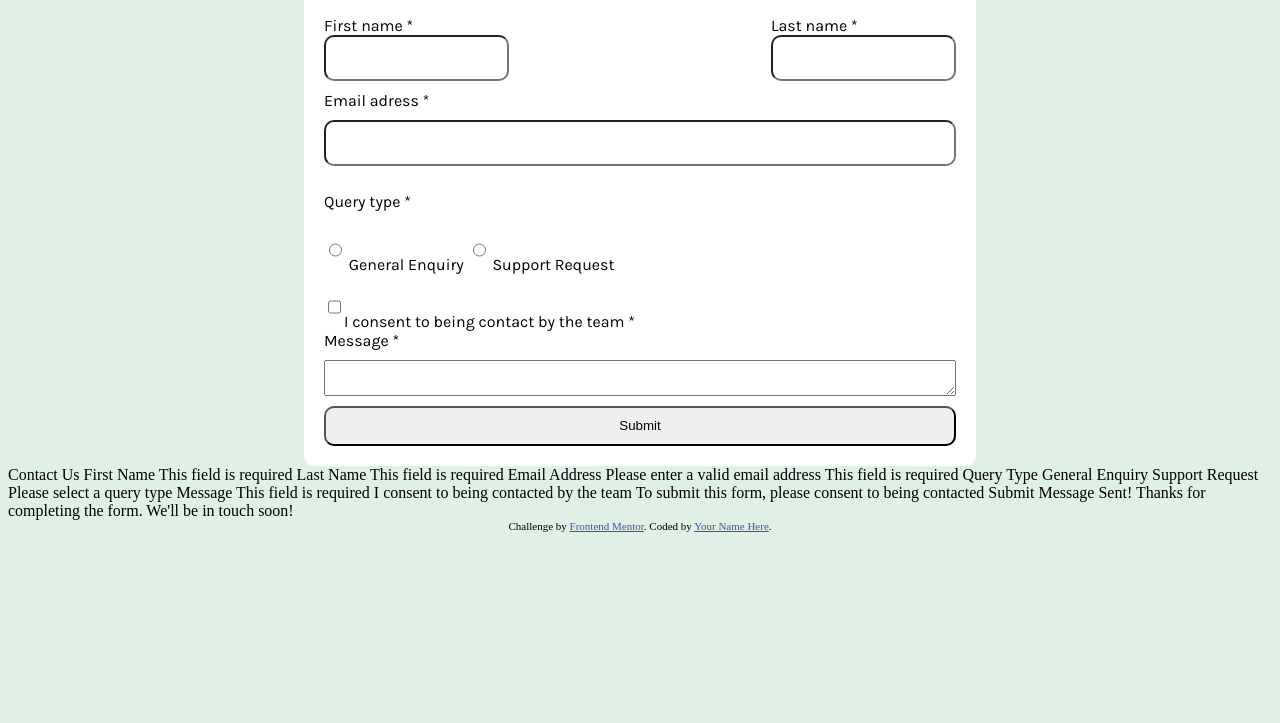
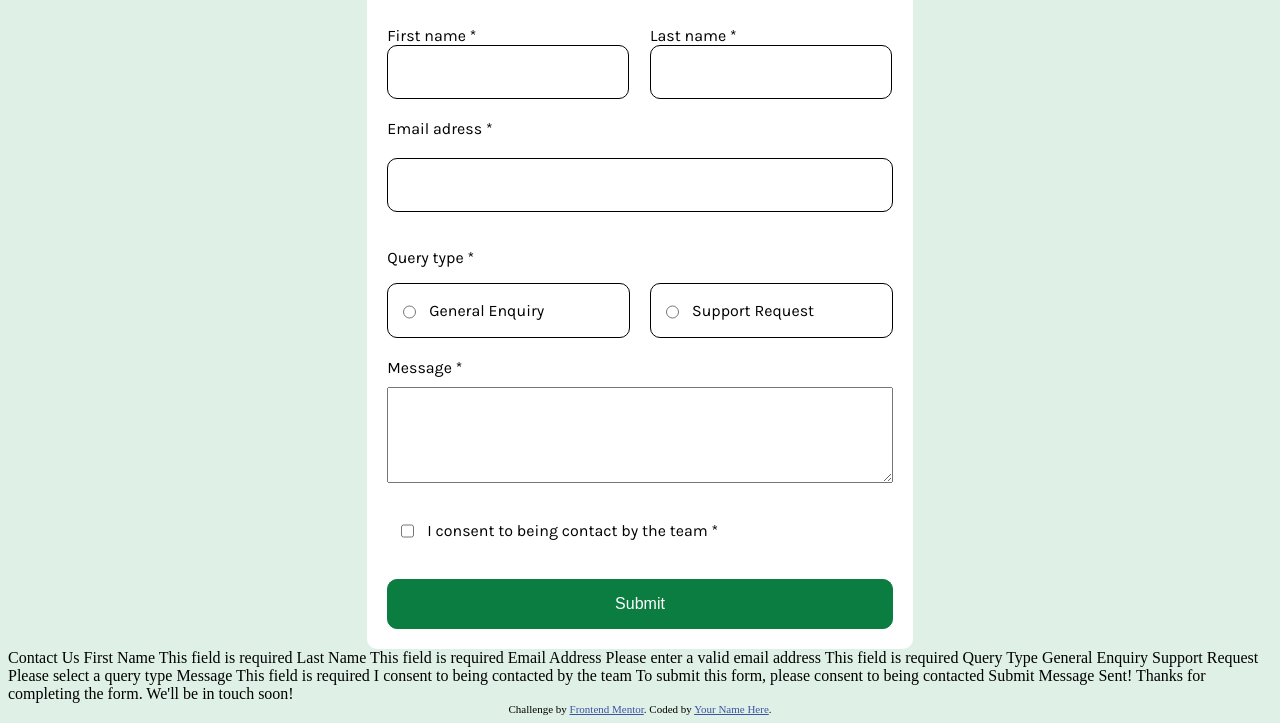
Before and after one commit to AloisKGBA/frontend-mentor_firs_responsive_form_solution, a plain HTML site: page index.html in a window 1280 px wide. Shown: the part 102-825 px from the top of the page. Before the commit the page ends 800 px from the top, so only its background shows below. Drawn offline with Linux system fonts and the light colour scheme.

Commit message:
finalision de la mise en forme v1

```diff
--- a/index.html
+++ b/index.html
@@ -23,7 +23,7 @@
     </h1>
     <div class="nomprenom">
       <div class="prenom">
-        <label for="prenom">First name *</label><br>
+        <label for="prenom"> First name *</label>
         <input type="text" name="First_name" id="prenom" required>
       </div>
       <div class="nom">
@@ -33,19 +33,34 @@
     </div>
     <label for="email">Email adress *</label>
     <input type="email" name="email" id="email" required>
-    <div>
+    <div class="choix">
       <p> Query type *</p>
+      <div class="controle">
+
+        <div class="select">
+
           <input type="radio" name="choix" value="general_enquiry" id="general_enquiry" required>
           <label for="general_enquiry">General Enquiry</label>
+        </div>
+        <div class="select">
+
           <input type="radio" name="choix" value="support_request" id="support_request" required>
           <label for="support_request">Support Request</label>
         </div>
-    <div>
-      <input type="checkbox" name="consent" id="consent" required><label for="consent">I consent to being contact by the team *</label><br>
-      <label for="message">Message *</label><br>
       </div>
+    </div>
+    <div class="cont_mess">
+
+      <label for="message">Message *</label>
       <textarea name="message" id="message" required></textarea>
+    </div>
+    <div class="checkbox_cont">
+      <input type="checkbox" name="consent" id="consent" required>
+      <label for="consent">I consent to being contact by the team *</label><br>
+    </div>
+    <div class="bouton">
       <input type="button" value="Submit">
+    </div>
   </form>
 
   Contact Us
--- a/style.css
+++ b/style.css
@@ -11,25 +11,69 @@ h1{
     font-family: Karla;
     display: flex;
     flex-direction: column;
-    gap: 10px;
+    gap: 20px;
     padding: 20px;
-    width: 50%;
+    width: 40%;
     margin: 10px;
     background-color: white;
     border-radius: 10px;
     margin: auto;
 }
-.nomprenom{
-    display: flex;
-    flex-direction:row;
-    width: 100%;
-    gap: 10px;
-    justify-content: space-between;
+
+
+input {
+    padding: auto;
+    border-radius: 10px;
+    border: 1px solid black;
+    height: 50px;
 
 }
-input {
-    padding: auto;
-    height: 40px;
-    border-radius: 10px;
+.nomprenom{
+    display: grid;
+    grid-template-columns: 1fr 1fr;
+    gap: 0 20px;
 
 }
+
+.nomprenom input{
+    width: 97%;
+}
+.select{
+    border-radius: 10px;
+    display: flex;
+    align-items: center;
+    gap: 10px;
+    padding-inline: 10px;
+    border: 1px solid black;
+}
+.controle {
+    display: grid;
+    grid-template-columns: 1fr 1fr;
+    gap: 0 20px;
+
+}
+.checkbox_cont{
+    display: flex;
+    gap :10px;
+    align-items: center;
+    padding-inline: 10px;
+}
+.cont_mess {
+    display: flex;
+    flex-direction: column;
+    gap: 10px;
+}
+.cont_mess textarea{
+    height: 90px;
+}
+.bouton input{
+    color: white;
+    font-size: 1em;
+    background-color :hsl( 148,82%,27%);
+    padding: auto;
+    border-radius: 10px;
+    border: 1px solid hsl( 148,82%,27%);
+    height: 50px;
+    width: 100%;
+
+}
```
Lines whose indentation alone changed are shown as unchanged.
